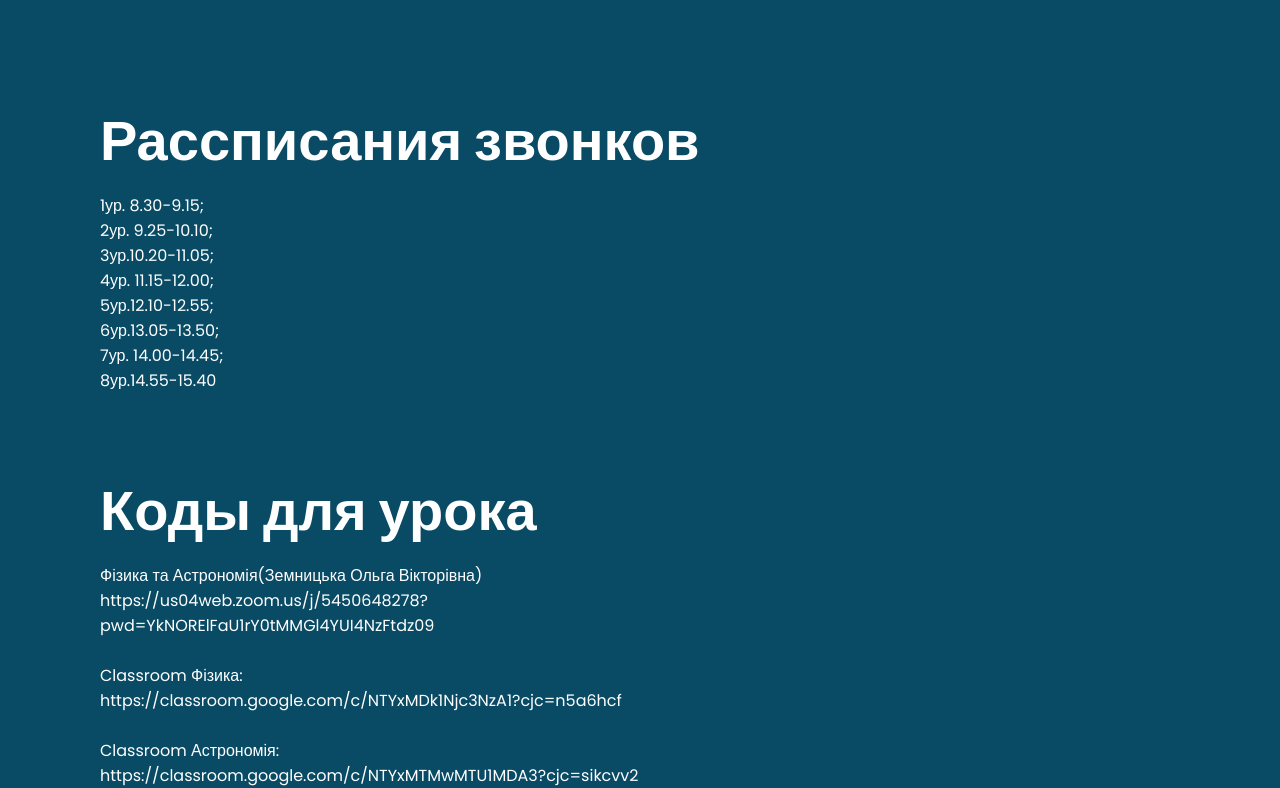
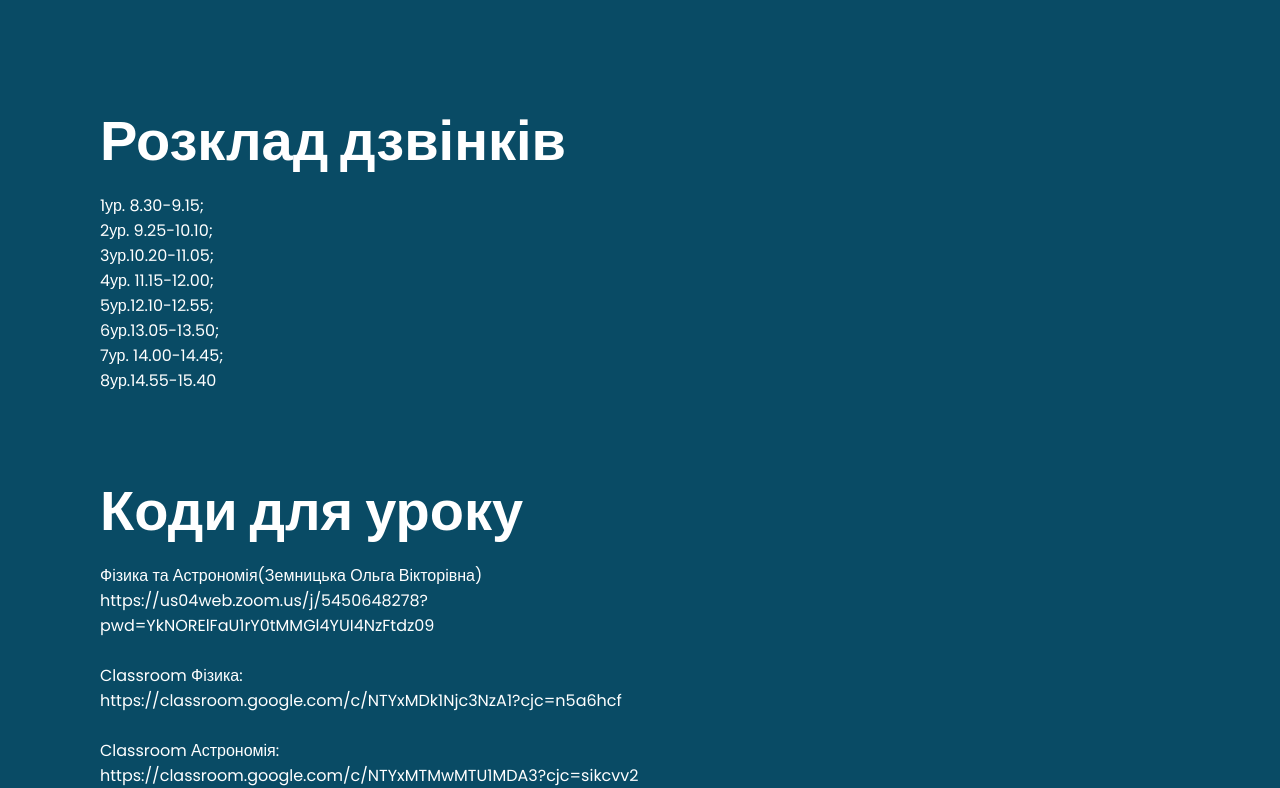
Before and after one commit to Kinders2006/11-a-class, a plain HTML site: page index.html in a window 1280 px wide. Shown: the part 802-1590 px from the top of the page. Drawn offline with Linux system fonts and the light colour scheme; a web font is replaced by a local one.

Commit message:
Update index.html

```diff
--- a/index.html
+++ b/index.html
@@ -30,7 +30,7 @@
     </Section>
 
     <div class="sec">
-        <h2>Рассписания звонков</h2>
+        <h2>Розклад дзвінків</h2>
 
 <p>1ур. 8.30-9.15;
 <p>2ур. 9.25-10.10;
@@ -43,7 +43,7 @@
 <br><br>
 
 <br><br>
-    <h2>Коды для урока</h2>
+    <h2>Коди для уроку</h2>
 
 <p>Фізика та Астрономія(Земницька Ольга Вікторівна)
 <p>https://us04web.zoom.us/j/5450648278?<p>pwd=YkNORElFaU1rY0tMMGl4YUI4NzFtdz09
@@ -90,7 +90,7 @@
 <p>https://us05web.zoom.us/j/82283322010?<p>pwd=ZmtDT2gwdUZCSnMyOTVBVVJMSldBQT09
 <p>2-га група посилання приходять у Viber перед кожним уроком.(Сліпко Ксенія Сергіївна)
 <br><br>
-<h2>Почты учителей</h2>
+<h2>Пошти вчителів</h2>
 <p>Укр: PETDF2510@gmail.com
     <br><br>
 <p>Математика: anhelika2375@gmail.com
```
